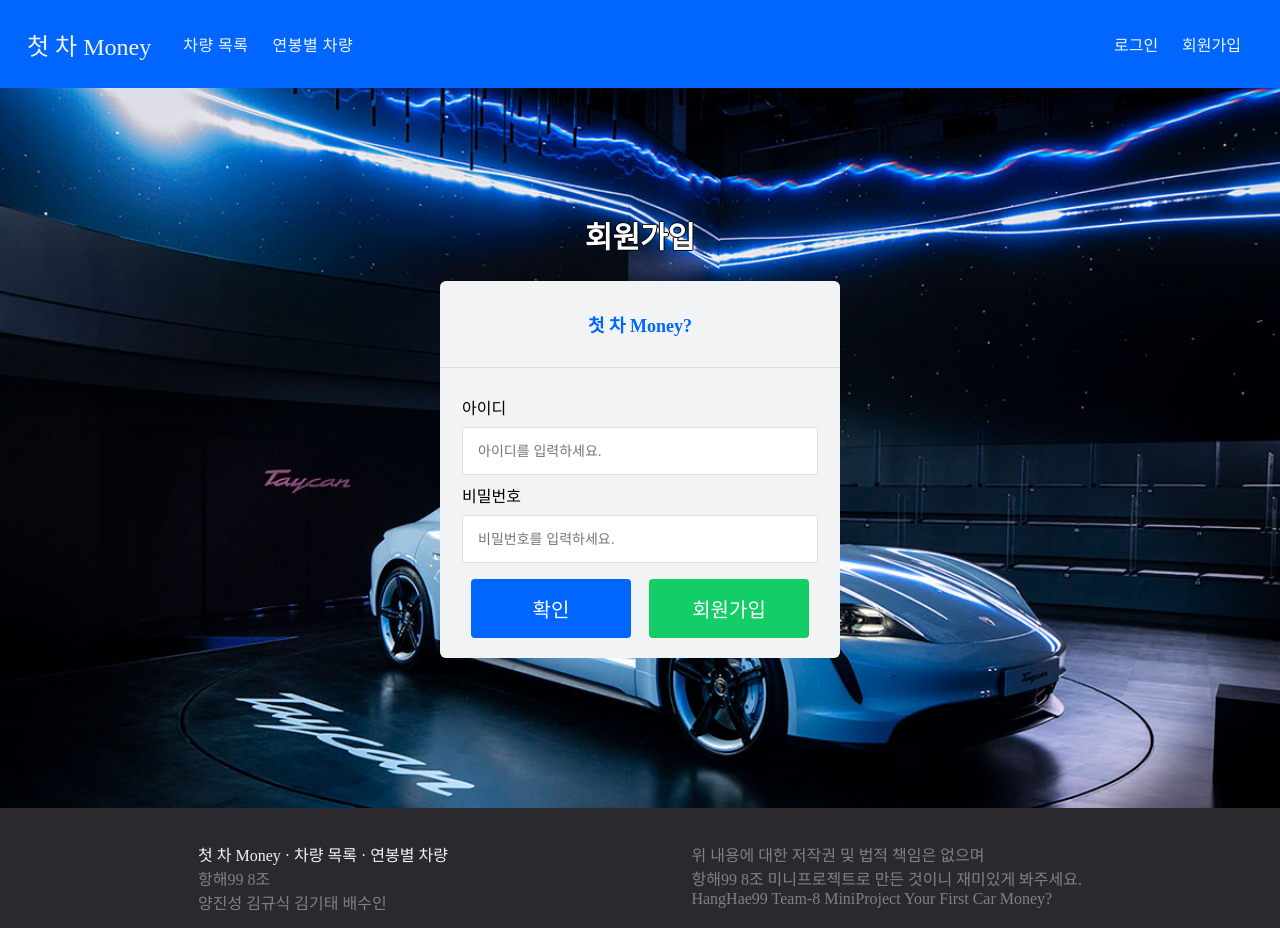
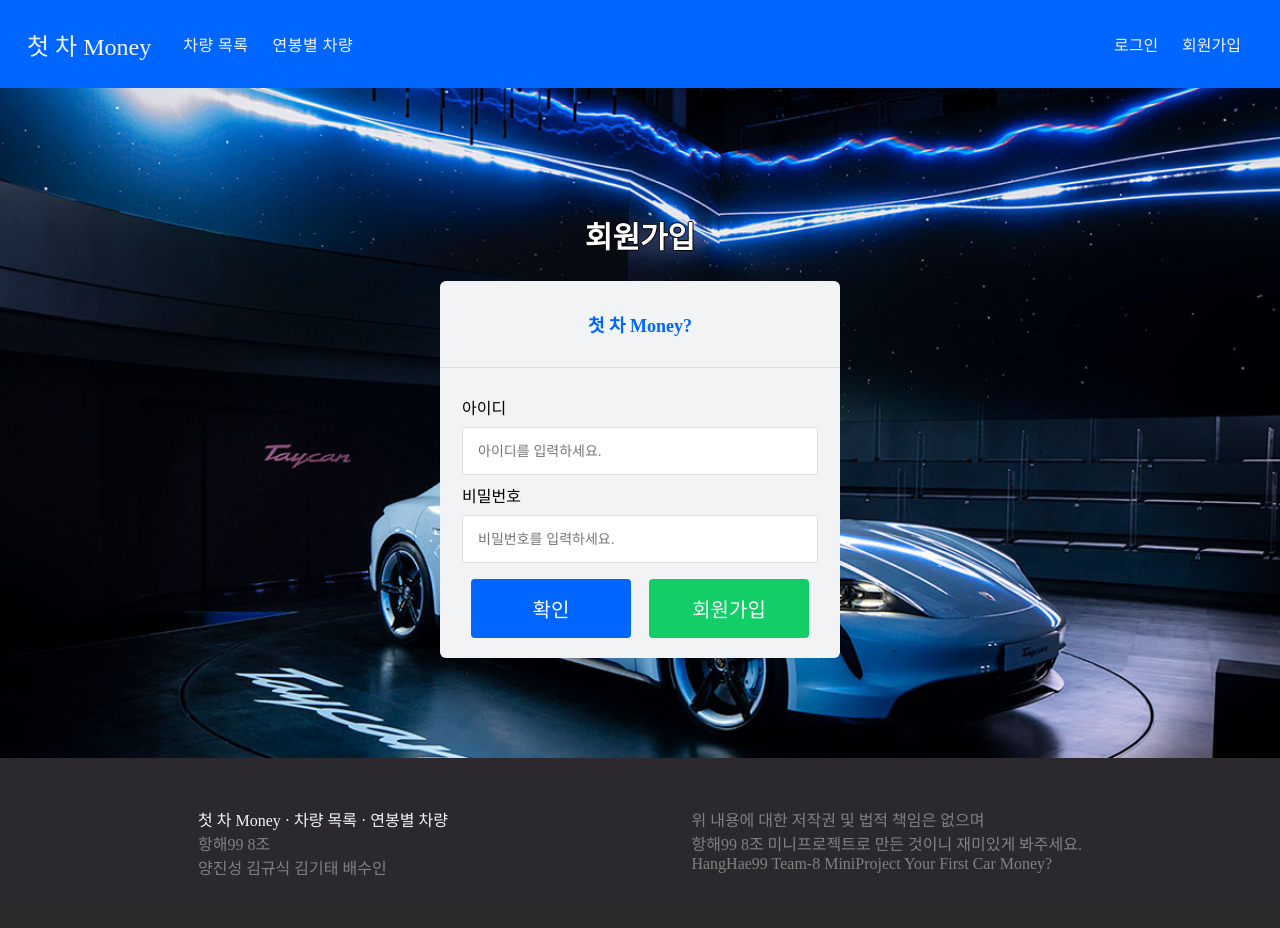
Before and after one commit to jinseoIT/firstcar_money, a Flask app: page /login in a window 1280 px wide. After the commit the page ends 876 px from the top, so only its background shows below. Run offline with Flask 2, Linux system fonts and the light colour scheme; parts of the project's set-up code (start-up, migrations or seed data) failed here and were passed over; some libraries are stand-ins or nearby versions; some web fonts are replaced.

Commit message:
리스트 수정

```diff
--- a/static/CSS/car.css
+++ b/static/CSS/car.css
@@ -114,6 +114,8 @@
   border: 1px solid #DBDEDF;
   padding: 4px 8px;
   margin: 0 auto;
+  margin-top: 15px;
+  margin-bottom: 50px;
 }
 
 .more_btn_container button:hover {
--- a/static/CSS/login.css
+++ b/static/CSS/login.css
@@ -1,5 +1,5 @@
 .signin {
-    padding: 100px 0 150px;
+    padding: 100px 50px;
     background-image: url("/static/Img/spotcar.jpg");
     background-repeat: no-repeat;
     background-position: center;
--- a/static/CSS/reset.css
+++ b/static/CSS/reset.css
@@ -10,6 +10,8 @@
 
 body {
   margin: 0;
+  position: relative;
+    height: 100vh;
 }
 button,
 input,
--- a/static/CSS/style.css
+++ b/static/CSS/style.css
@@ -85,9 +85,13 @@
 }
 
 .footer__container {
-  height: 120px;
+  height: 150px;
   background: #2b292d;
   align-content: center;
+  width: 100%;
+  bottom: 0;
+  left: 0;
+  padding: 25px 0;
 }
 
 
--- a/templates/carList.html
+++ b/templates/carList.html
@@ -121,7 +121,9 @@
     for (let i=0; i<list.length;i+=1) {
       str += `<div class="car_card">
         <div class="card_img_area">
+           <a href="/car/detail/${carInfo._id}">
           <img src="${list[i].car_img}">
+           </a>
         </div>
         <strong>${list[i].car_name}</strong>
         <dl>
--- a/templates/login.html
+++ b/templates/login.html
@@ -8,7 +8,11 @@
 </head>
 <body>
 {% include '/common/header.html' %}
-<section class="signin">
+
+
+<section class="signin container-fluid">
+    <div class="row">
+        <div class="col-12">
         <h1>회원가입</h1>
         <div class="signin__card">
           <h2>
@@ -25,8 +29,9 @@
             </div>
           </form>
         </div>
+        </div>
+    </div>
 </section>
-</div>
 <script src="../static/JS/login.js"></script>
 {% include '/common/footer.html' %}
 </body>
```
Also changed, not shown: car.py (line endings or trailing spaces). Lines whose indentation alone changed are shown as unchanged.
